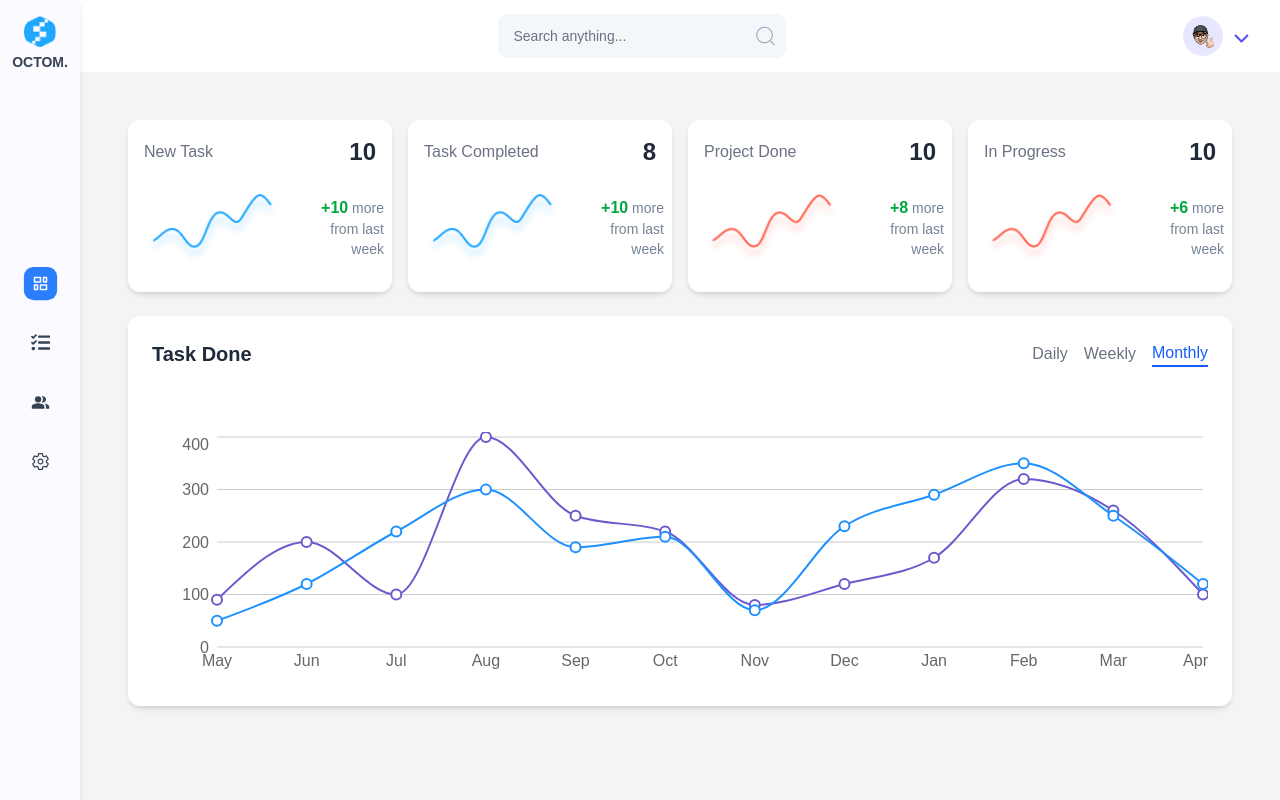
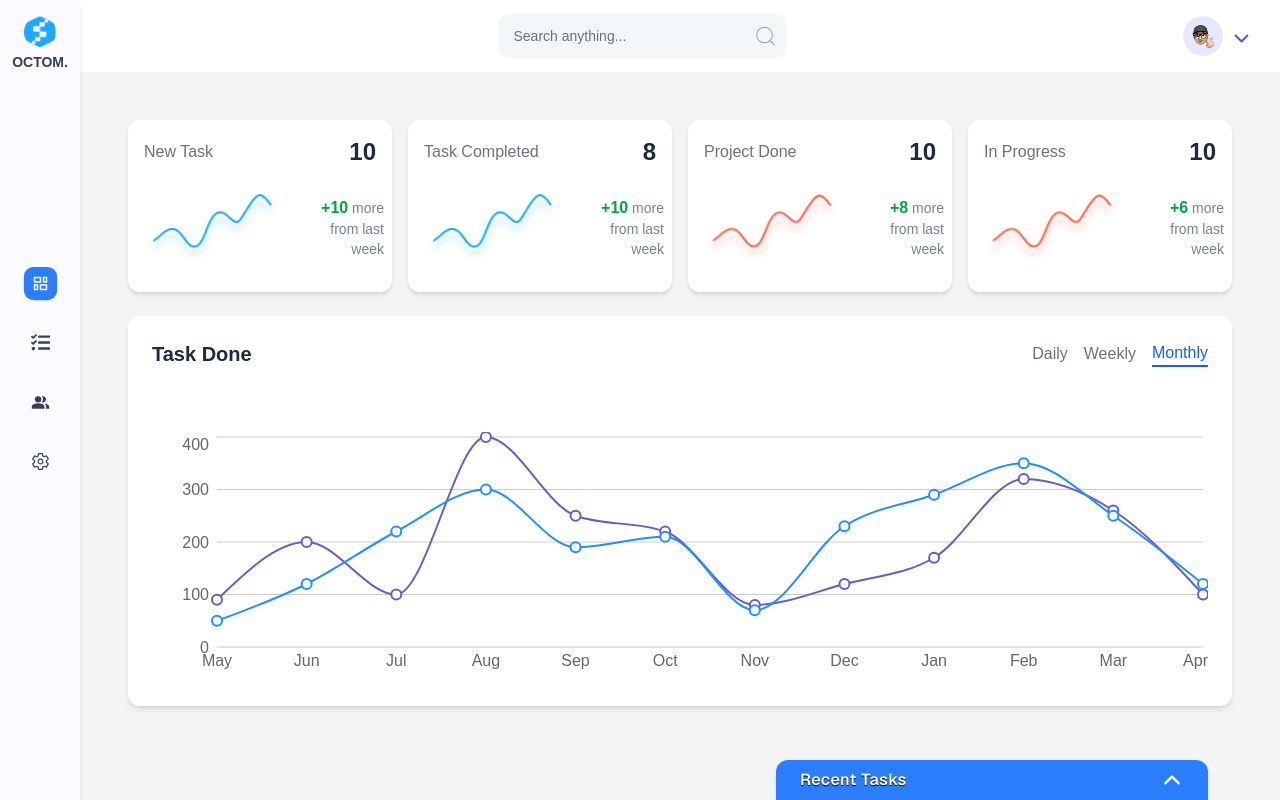
Before and after one commit to CryptonFuture/Task-Management-System, a Next.js app: page / in a window 1280 px wide. Built offline with nearby package versions, Linux system fonts and the light colour scheme.

Commit message:
Recently Task Functionality

```diff
--- a/package.json
+++ b/package.json
@@ -11,10 +11,12 @@
   "dependencies": {
     "@clerk/nextjs": "^6.17.0",
     "@hello-pangea/dnd": "^18.0.1",
+    "framer-motion": "^12.9.2",
     "next": "15.3.1",
     "react": "^19.0.0",
     "react-dom": "^19.0.0",
     "react-icons": "^5.5.0",
+    "react-tooltip": "^5.28.1",
     "recharts": "^2.15.3"
   },
   "devDependencies": {
--- /dev/null
+++ b/src/app/components/(Dashboard)/TaskRecently.tsx
@@ -0,0 +1,98 @@
+"use client";
+import React, { useState, useMemo } from "react";
+import { IoIosArrowUp } from "react-icons/io";
+import { motion, AnimatePresence } from "framer-motion";
+
+export default function TaskRecently() {
+  const [showTask, setShowTask] = useState(false);
+
+  const tasks = useMemo(
+    () => [
+      { id: 1, name: "Design Homepage", date: "2025-04-27", assigned: "John", status: "In Progress" },
+      { id: 2, name: "Build Backend", date: "2025-04-28", assigned: "Alice", status: "Completed" },
+      { id: 3, name: "Test Website", date: "2025-04-29", assigned: "Bob", status: "In Progress" },
+      { id: 4, name: "Deploy to Server", date: "2025-04-30", assigned: "Charlie", status: "Pending" },
+      { id: 5, name: "Update UI", date: "2025-05-01", assigned: "David", status: "In Progress" },
+      { id: 6, name: "Fix Bugs", date: "2025-05-02", assigned: "Eve", status: "Completed" },
+    ],
+    []
+  );
+
+  const toggleTaskList = () => setShowTask((prev) => !prev);
+
+  return (
+    <div className="fixed bottom-0 right-2 sm:right-4 md:right-8 lg:right-16 w-full max-w-xs sm:max-w-sm md:max-w-md z-50 font-sans px-2">
+      <AnimatePresence>
+        {showTask && (
+          <motion.div
+            initial={{ height: 0, opacity: 0 }}
+            animate={{ height: "auto", opacity: 1 }}
+            exit={{ height: 0, opacity: 0 }}
+            transition={{ duration: 0.4, ease: [0.68, -0.55, 0.27, 1.55] }}
+            className="flex flex-col bg-white/80 dark:bg-gray-800/80 backdrop-blur-md text-gray-800 dark:text-gray-200 shadow-xl rounded-t-xl p-4 max-h-[60vh] overflow-y-auto border-x border-t border-gray-200/50 dark:border-gray-700/50 scrollbar-thin scrollbar-thumb-gray-400/50 dark:scrollbar-thumb-gray-600/50 scrollbar-track-transparent"
+            role="region"
+            aria-label="Recent Tasks List"
+          >
+            {tasks.length === 0 ? (
+              <div className="p-4 text-center text-gray-600 dark:text-gray-400">No tasks available</div>
+            ) : (
+              tasks.map((task) => (
+                <div
+                  key={task.id}
+                  className="mb-3 p-4 border border-gray-200/50 dark:border-gray-700/50 rounded-2xl hover:bg-gray-100/50 dark:hover:bg-gray-700/50 hover:scale-[1.02] cursor-pointer transition-all duration-300"
+                  tabIndex={0}
+                  role="button"
+                  onKeyDown={(e) => e.key === "Enter" && console.log(`Task ${task.name} clicked`)}
+                  onClick={() => console.log(`Task ${task.name} clicked`)}
+                >
+                  <div className="flex justify-between items-center mb-2">
+                    <h1 className="text-sm font-semibold hover:text-blue-500">{task.name}</h1>
+                    <span className="text-xs text-gray-600 dark:text-gray-400">{task.date}</span>
+                  </div>
+                  <div className="flex justify-between items-center flex-wrap gap-1">
+                    <span className="text-xs text-gray-700 dark:text-gray-300">
+                      Assigned to: <span className="font-medium">{task.assigned}</span>
+                    </span>
+                    <span
+                      className={`text-xs px-2 py-1 rounded-full ${
+                        task.status === "Completed"
+                          ? "bg-green-400 text-green-900"
+                          : task.status === "In Progress"
+                          ? "bg-amber-400 text-amber-900"
+                          : "bg-gray-400 text-gray-900"
+                      }`}
+                    >
+                      {task.status}
+                    </span>
+                  </div>
+                </div>
+              ))
+            )}
+          </motion.div>
+        )}
+      </AnimatePresence>
+
+      <div
+        onClick={toggleTaskList}
+        onKeyDown={(e) => e.key === "Enter" && toggleTaskList()}
+        className={`flex items-center justify-between ${
+          showTask
+            ? "bg-blue-500/90 backdrop-blur-md shadow-lg border-x border-t border-blue-500/50 dark:bg-blue-800/80 dark:border-blue-600/50"
+            : "bg-blue-500 shadow-md dark:bg-blue-600"
+        } text-white dark:text-gray-200 rounded-t-xl px-6 py-2 cursor-pointer hover:scale-100 hover:bg-opacity-90 hover:shadow-lg transition-all duration-300 hover:text-white focus:outline-none`}
+        role="button"
+        tabIndex={0}
+        aria-expanded={showTask}
+        aria-label="Toggle Recent Tasks"
+      >
+        <h1 className="text-base font-semibold tracking-wide text-shadow-black text-shadow-xs hover:text-white">Recent Tasks</h1>
+        <motion.div
+          animate={{ rotate: showTask ? 180 : 0 }}
+          transition={{ duration: 0.3 }}
+        >
+          <IoIosArrowUp className="text-2xl text-white hover:text-white" />
+        </motion.div>
+      </div>
+    </div>
+  );
+}
--- a/src/app/pages/Dashboard.tsx
+++ b/src/app/pages/Dashboard.tsx
@@ -1,5 +1,6 @@
 import Card from "../components/(Dashboard)/Card";
 import Chart from "../components/(Dashboard)/Chart";
+import TaskRecently from "../components/(Dashboard)/TaskRecently";
 import DashboardLayout from "../Layouts/dashboardLayout";
 
 export default function Dashboard() {
@@ -36,6 +37,8 @@ export default function Dashboard() {
         <div>
           <Chart />
         </div>
+
+        <TaskRecently/>
       </div>
     </DashboardLayout>
   );
```
Also changed, not shown: 1 other file (tests, documents, lock files or other folders).
